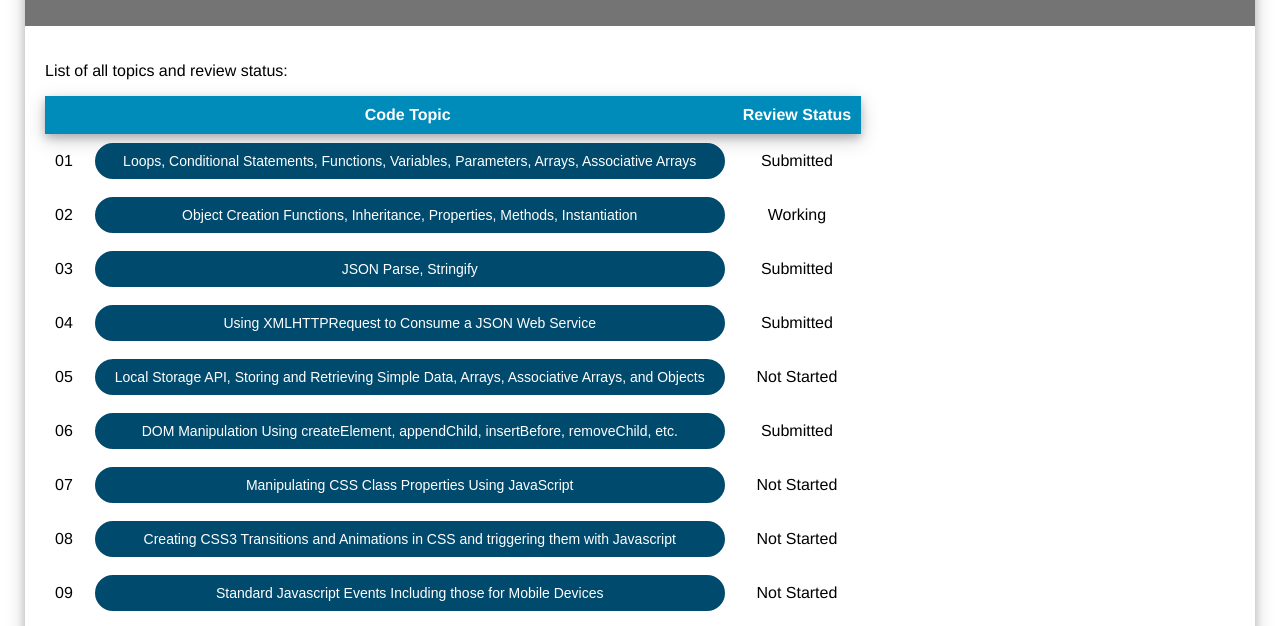
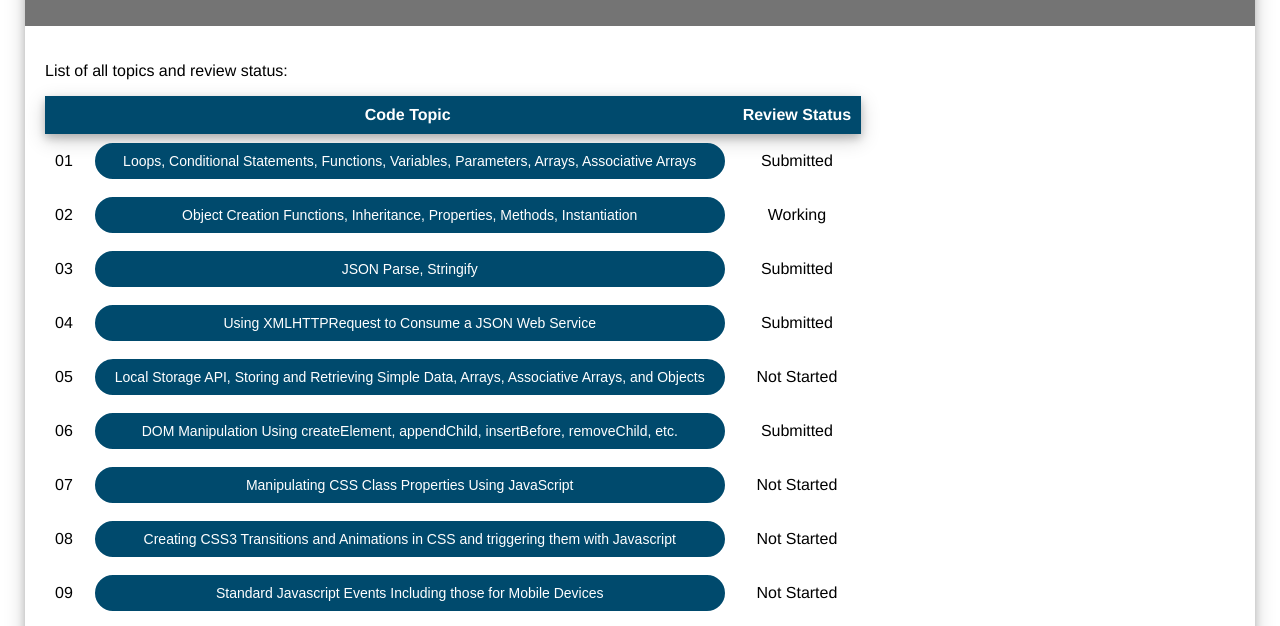
Before and after one commit to spencerbrowning/browningspencer.github.io, a plain HTML site: page index.html in a window 1280 px wide. Shown: the part 148-774 px from the top of the page. Drawn offline with Linux system fonts and the light colour scheme.

Commit message:
Finish 04

```diff
--- a/style.css
+++ b/style.css
@@ -39,7 +39,7 @@ table {
 
 thead {
   vertical-align: middle;
-  background-color: #008CBA;
+  background-color: #004A6D;
   color: white;
 }
 
```
